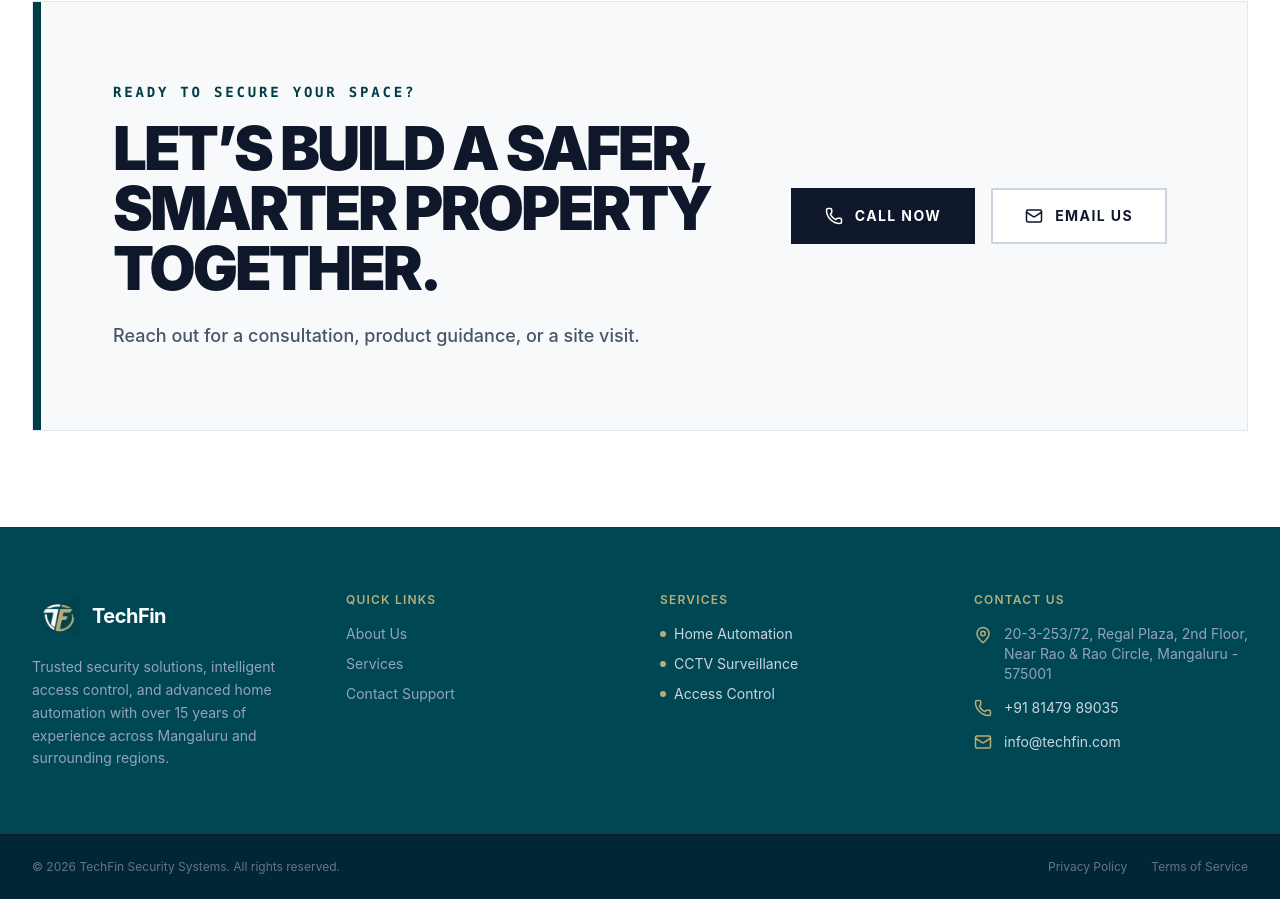
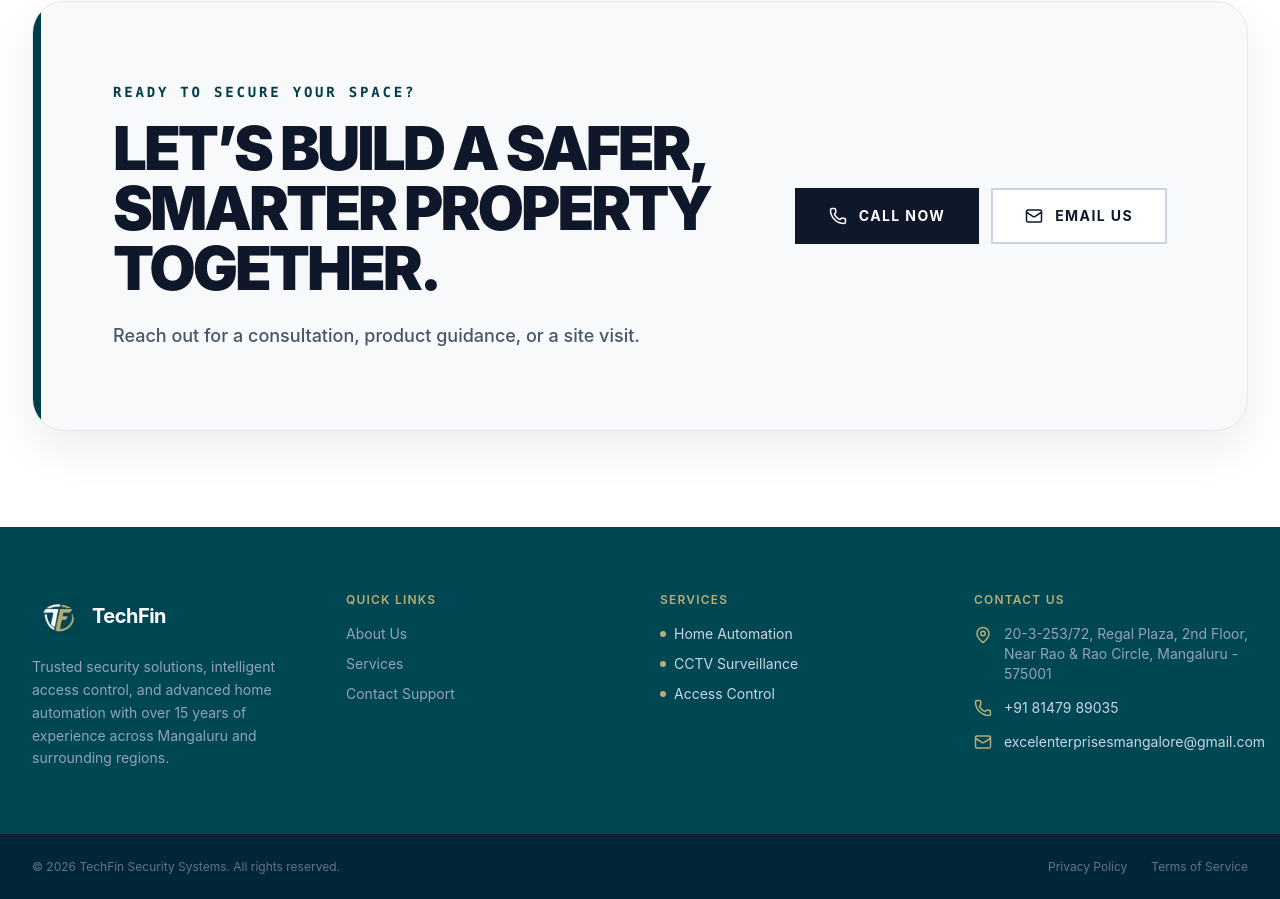
Before and after one commit to Bright-WebHost/techfin, a Next.js app: page / in a window 1280 px wide. Shown: the part 6532-7431 px from the top of the page. Built offline with nearby package versions, Linux system fonts and the light colour scheme.

Commit message:
Update contact email details

```diff
--- a/src/app/about/page.tsx
+++ b/src/app/about/page.tsx
@@ -580,7 +580,7 @@
               </a>
 
               <a
-                href="mailto:info@techfin.com"
+                href="mailto:excelenterprisesmangalore@gmail.com"
                 className={`${mono.className} group inline-flex items-center justify-center gap-3 rounded-full border-2 border-slate-200 bg-white px-10 py-5 text-sm font-bold uppercase tracking-widest text-[#0B0F0D] shadow-sm transition-all hover:border-[#0B0F0D] hover:bg-slate-50 focus-visible:outline-none focus-visible:ring-2 focus-visible:ring-[#B8AD76] focus-visible:ring-offset-2`}
               >
                 Email Us
--- a/src/app/contact/page.tsx
+++ b/src/app/contact/page.tsx
@@ -287,7 +287,7 @@
                     </div>
                     <div>
                       <h4 className="font-mono text-xs text-slate-400 uppercase tracking-wider mb-1">Electronic Mail</h4>
-                      <p className="font-mono text-slate-200">info@techfin.com</p>
+                      <p className="font-mono text-slate-200">excelenterprisesmangalore@gmail.com</p>
                     </div>
                   </div>
                 </div>
--- a/src/components/Home/CTASection.tsx
+++ b/src/components/Home/CTASection.tsx
@@ -12,7 +12,7 @@
           initial={{ opacity: 0, y: 20 }}
           whileInView={{ opacity: 1, y: 0 }}
           viewport={{ once: true }}
-          className="relative border border-slate-200 bg-[#f8f9fa] p-6 sm:p-10 lg:p-20"
+          className="relative overflow-hidden rounded-[2rem] border border-slate-200 bg-[#f8f9fa] p-6 shadow-[0_18px_45px_rgba(15,23,42,0.08)] sm:p-10 lg:p-20"
         >
           {/* Subtle sharp accent line on the left */}
           <div className="absolute bottom-0 left-0 top-0 w-1.5 bg-primary sm:w-2" />
@@ -24,7 +24,7 @@
               <p className="mb-4 font-mono text-sm font-bold uppercase tracking-[0.2em] text-primary">
                 Ready to secure your space?
               </p>
-              <h2 className="text-3xl font-black uppercase tracking-tighter text-slate-900 sm:text-4xl lg:text-6xl">
+              <h2 className="text-[2rem] font-black uppercase tracking-tighter text-slate-900 sm:text-4xl lg:text-6xl">
                 Let’s build a safer, smarter property together.
               </h2>
               <p className="mt-5 text-base font-medium leading-relaxed text-slate-600 sm:mt-6 sm:text-lg">
@@ -33,7 +33,7 @@
             </div>
 
             {/* Right Content: Action Buttons */}
-            <div className="flex shrink-0 flex-col gap-4 sm:flex-row">
+            <div className="flex shrink-0 flex-col gap-3 sm:flex-row">
               {/* Call Now Button */}
               <a
                 href="/contact"
@@ -45,7 +45,7 @@
 
               {/* Email Us Button */}
               <a
-                href="mailto:info@techfin.com"
+                href="mailto:excelenterprisesmangalore@gmail.com"
                 className="group inline-flex w-full items-center justify-center gap-3 border-2 border-slate-300 bg-white px-8 py-4 text-sm font-bold uppercase tracking-widest text-slate-900 transition-all duration-300 hover:border-slate-900 sm:w-auto"
               >
                 <Mail size={18} />
--- a/src/components/Navigation/Footer.tsx
+++ b/src/components/Navigation/Footer.tsx
@@ -91,7 +91,7 @@
             </li>
             <li className="flex items-center gap-3">
               <Mail size={18} className="shrink-0 text-[#B8AD76]" />
-              <span>info@techfin.com</span>
+              <span>excelenterprisesmangalore@gmail.com</span>
             </li>
           </ul>
         </div>
```
Also changed, not shown: 1 other file (tests, documents, lock files or other folders).
